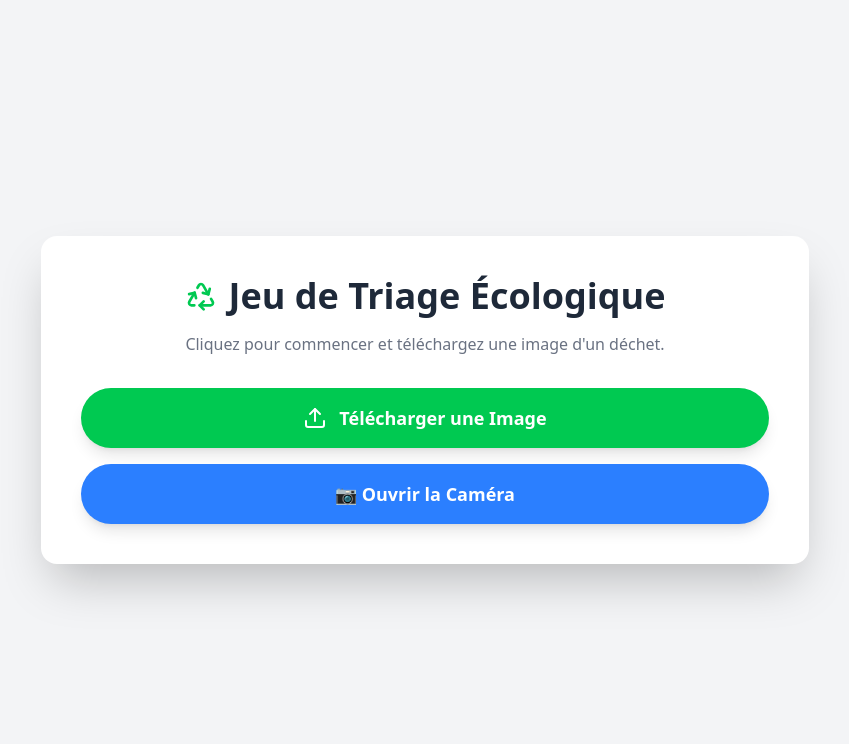
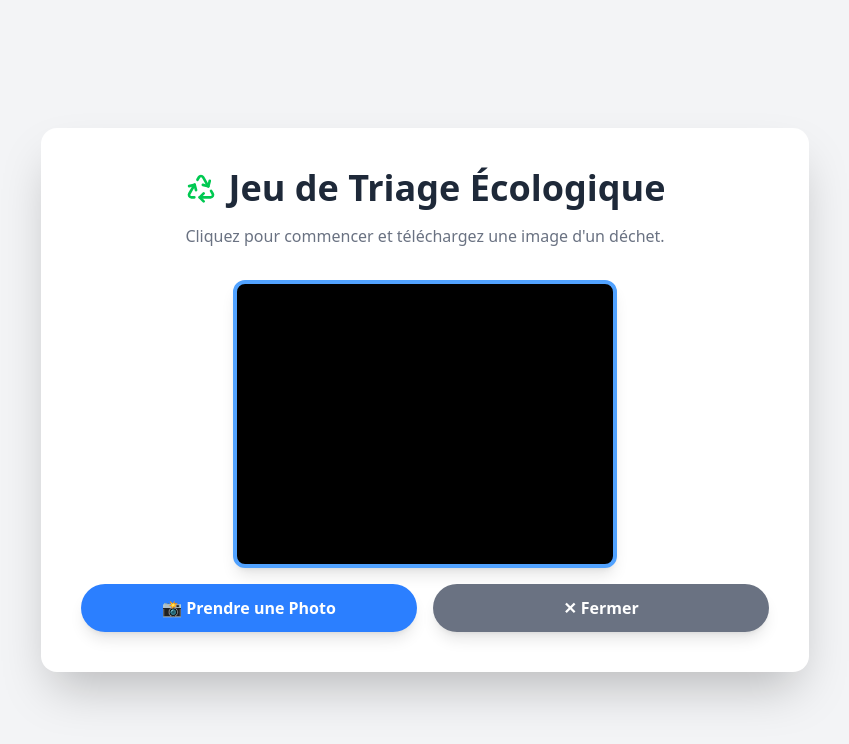
Before and after one commit to zakaryaa/waste-wise-front, a React (Vite) app: page / in a window 1280 px wide. Both pictures are taken after a click on the button "📷 Ouvrir la Caméra". Shown: the top 744 px of the page, without its empty margins (215-1064 px from the left). Built offline with nearby package versions, Linux system fonts and the light colour scheme; no server answers.

Commit message:
fix camera shot

```diff
--- a/src/App.jsx
+++ b/src/App.jsx
@@ -14,8 +14,7 @@ import { API_ENDPOINT, CATEGORIES } from "./Utils";
 // --- Composant Principal ---
 const App = () => {
   const [gameState, setGameState] = useState("ready");
-  // eslint-disable-next-line no-unused-vars
-  const [uploadedFile, setUploadedFile] = useState(null);
+  const [, setUploadedFile] = useState(null);
   const [imagePreviewUrl, setImagePreviewUrl] = useState("");
   const [correctCategory, setCorrectCategory] = useState(null);
   const [recyclingAdvice, setRecyclingAdvice] = useState("");
@@ -127,16 +126,58 @@ const App = () => {
 
   const openCamera = async () => {
     try {
+      // Set camera active FIRST so the video element renders
+      setCameraActive(true);
+
+      // Get the stream
       const stream = await navigator.mediaDevices.getUserMedia({
-        video: { facingMode: "environment" },
+        video: {
+          facingMode: "environment",
+          width: { ideal: 1280 },
+          height: { ideal: 720 },
+        },
+        audio: false,
       });
-      setCameraActive(true);
-      if (videoRef) {
+
+      console.log("Stream obtained:", stream);
+
+      // Wait a tick for the DOM to update and videoRef to be available
+      setTimeout(() => {
+        console.log("videoRef.current after timeout:", videoRef.current);
+
+        if (videoRef && videoRef.current) {
           videoRef.current.srcObject = stream;
+
+          // Wait for loadedmetadata event
+          videoRef.current.onloadedmetadata = () => {
+            console.log("Video metadata loaded, playing...");
+            videoRef.current
+              .play()
+              .then(() => {
+                console.log("Video playing successfully");
+              })
+              .catch((err) => {
+                console.error("Erreur lors de la lecture vidéo:", err);
+              });
+          };
+        } else {
+          console.error("videoRef or videoRef.current is still not available");
         }
+      }, 0);
     } catch (error) {
+      console.error("Erreur d'accès à la caméra:", error);
+      setCameraActive(false);
+
+      // More specific error messages
+      if (error.name === "NotAllowedError") {
+        alert("Permission refusée. Vérifiez les paramètres de la caméra.");
+      } else if (error.name === "NotFoundError") {
+        alert("Aucune caméra trouvée sur cet appareil.");
+      } else if (error.name === "NotReadableError") {
+        alert("La caméra est déjà utilisée par une autre application.");
+      } else {
         alert("Impossible d'accéder à la caméra. Vérifiez les permissions.");
-      console.error(error);
+      }
     }
   };
 
@@ -144,26 +185,42 @@ const App = () => {
     if (videoRef && videoRef.current) {
       const canvas = document.createElement("canvas");
       const context = canvas.getContext("2d");
+
+      // Get actual video dimensions
       canvas.width = videoRef.current.videoWidth;
       canvas.height = videoRef.current.videoHeight;
+
+      if (canvas.width === 0 || canvas.height === 0) {
+        alert("Impossible de capturer la photo. La caméra n'est pas prête.");
+        return;
+      }
+
       context.drawImage(videoRef.current, 0, 0);
 
-      canvas.toBlob((blob) => {
+      canvas.toBlob(
+        (blob) => {
+          if (blob) {
             const file = new File([blob], "camera-capture.jpg", {
               type: "image/jpeg",
             });
+            console.log("Photo capturée:", file);
+            closeCamera();
             uploadAndClassify(file);
-        closeCamera();
-      }, "image/jpeg");
+          }
+        },
+        "image/jpeg",
+        0.95
+      );
     }
   };
 
   const closeCamera = () => {
     if (videoRef && videoRef.current && videoRef.current.srcObject) {
-      const stream = videoRef.current.srcObject;
-      stream.getTracks().forEach((track) => track.stop());
+      const tracks = videoRef.current.srcObject.getTracks();
+      tracks.forEach((track) => track.stop());
+      videoRef.current.srcObject = null;
+    }
     setCameraActive(false);
-    }
   };
 
   const globalStyles = `@keyframes shake { 0%, 100% { transform: translateX(0); } 20%, 60% { transform: translateX(-8px); } 40%, 80% { transform: translateX(8px); } }`;
@@ -195,7 +252,9 @@ const App = () => {
               ref={videoRef}
               autoPlay
               playsInline
-              className="w-full max-w-sm rounded-xl shadow-lg border-4 border-blue-400"
+              muted
+              className="w-full max-w-sm h-auto rounded-xl shadow-lg border-4 border-blue-400 bg-black block"
+              style={{ aspectRatio: "4/3", objectFit: "cover" }}
             />
             <div className="flex gap-4 w-full">
               <button
```
Lines whose indentation alone changed are shown as unchanged.
